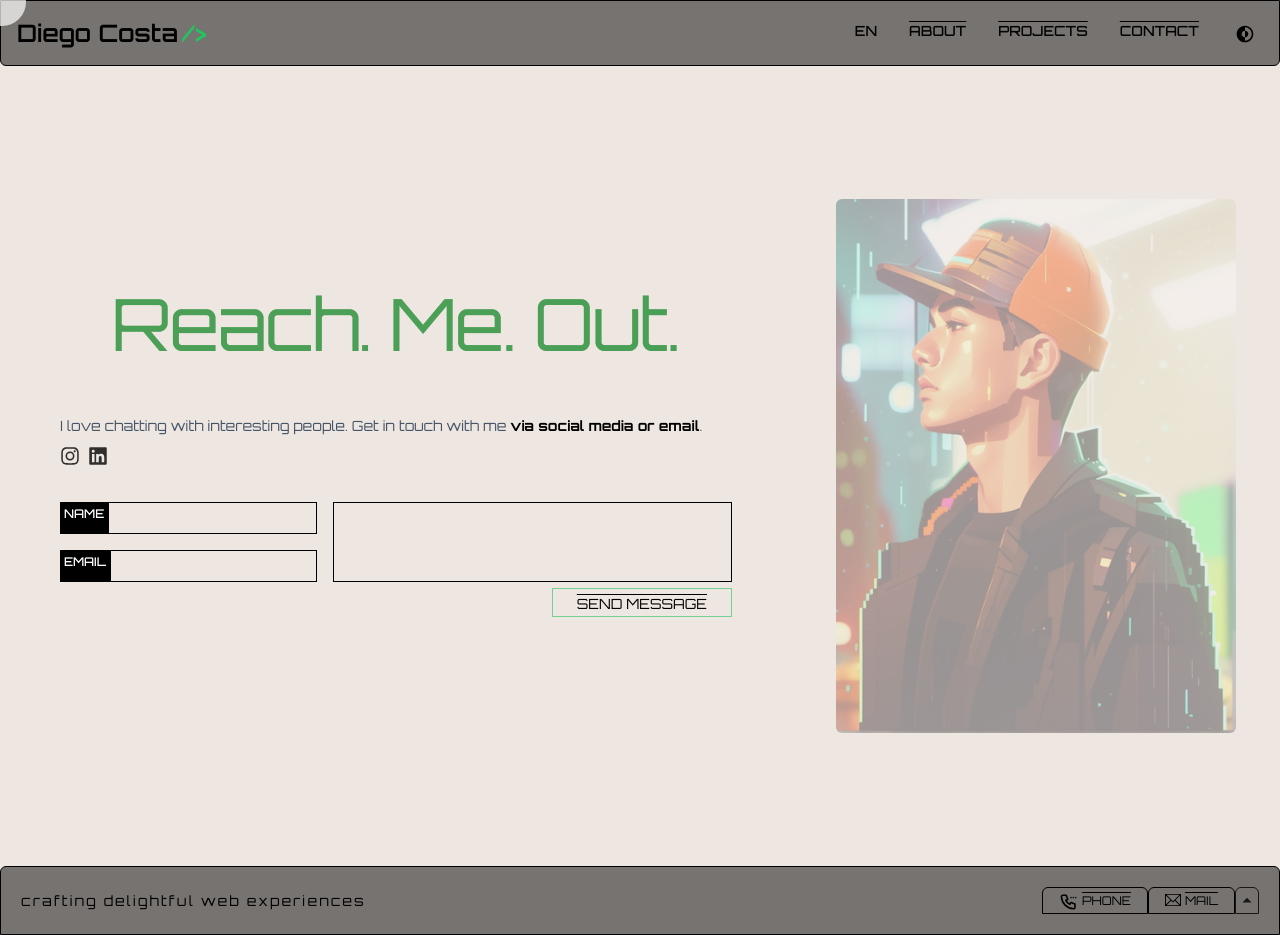
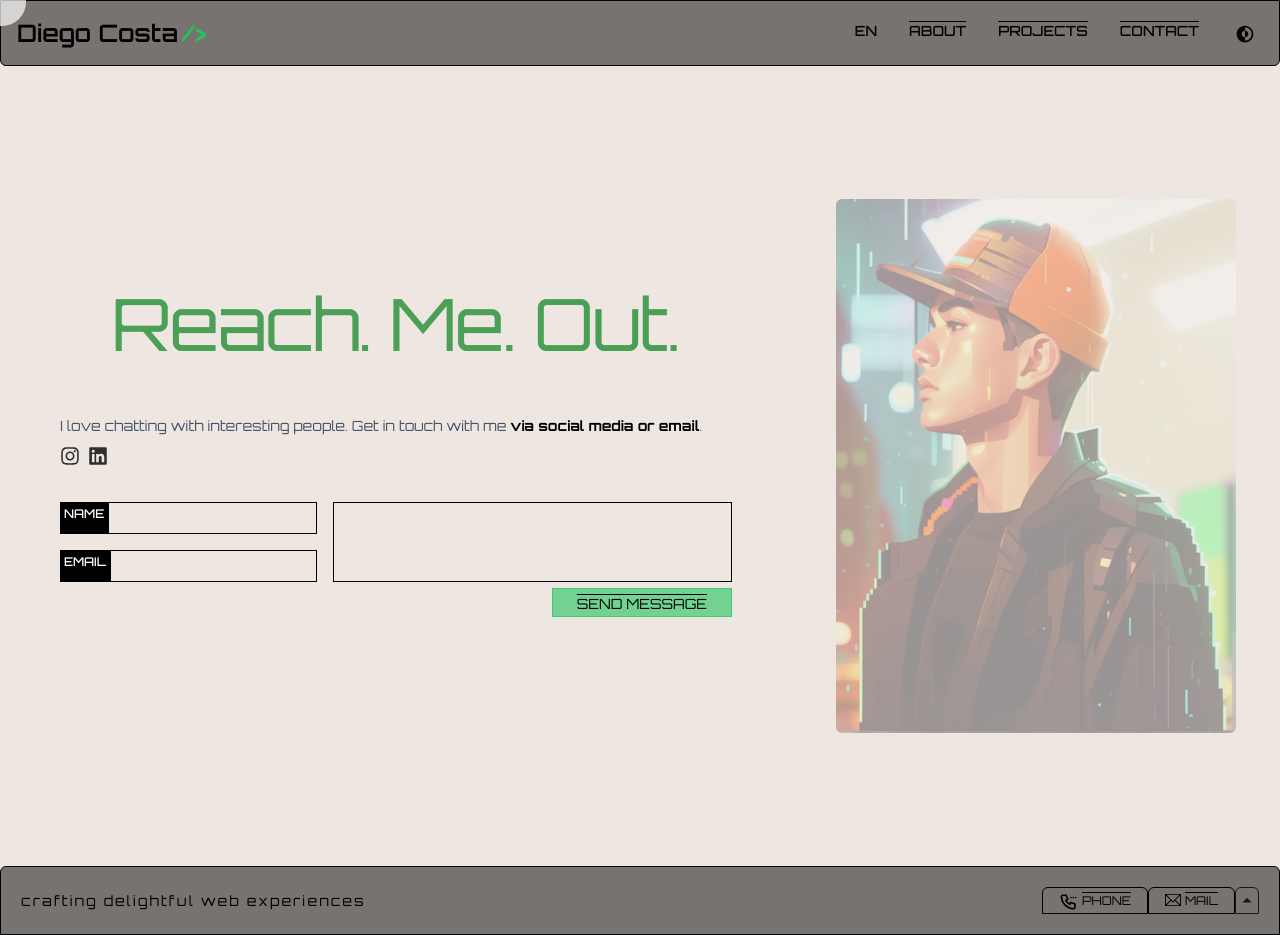
Before and after one commit to DiegoCstyles/portfolio, a Next.js app: page /contact in a window 1280 px wide. Built offline with nearby package versions, Linux system fonts and the light colour scheme.

Commit message:
Update Section.tsx

```diff
--- a/components/Contact/Section.tsx
+++ b/components/Contact/Section.tsx
@@ -123,7 +123,7 @@ const Section = () => {
                   required
                 ></textarea>
 
-                <button type="submit" className="flex float-right zoom-effect border dark:bg-green-500/60 dark:bg-blendedCyan/60 text-black dark:text-white hover:decoration-black dark:hover:decoration-white hover:underline-offset-4 dark:border-blendedCyan/60 hover:visible pb-[2px] pt-1 text-sm uppercase leading-normal transition delay-100 duration-200 ease-in focus:ring-0 active:text-gray-400 border-green-500/60 hover:dark:border-blendedCyan/60 overline hover:underline underline-offset-8 px-6 py-4 font-lg focus:outline-none">
+                <button type="submit" className="flex float-right zoom-effect border bg-green-500/60 dark:bg-blendedCyan/60 text-black dark:text-white hover:decoration-black dark:hover:decoration-white hover:underline-offset-4 dark:border-blendedCyan/60 hover:visible pb-[2px] pt-1 text-sm uppercase leading-normal transition delay-100 duration-200 ease-in focus:ring-0 active:text-gray-400 border-green-500/60 hover:dark:border-blendedCyan/60 overline hover:underline underline-offset-8 px-6 py-4 font-lg focus:outline-none">
                   <span>Send Message</span>
                 </button>
               </div>
```
